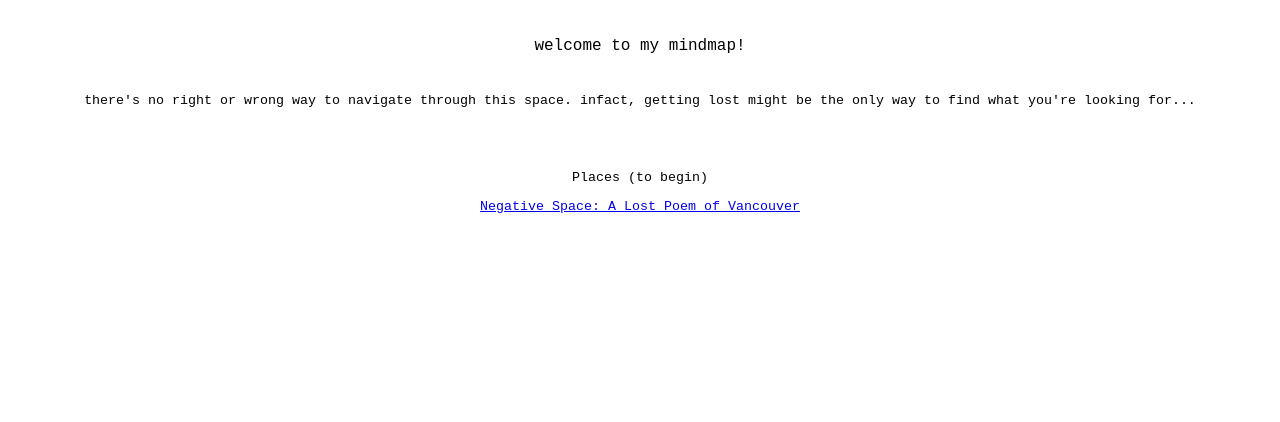
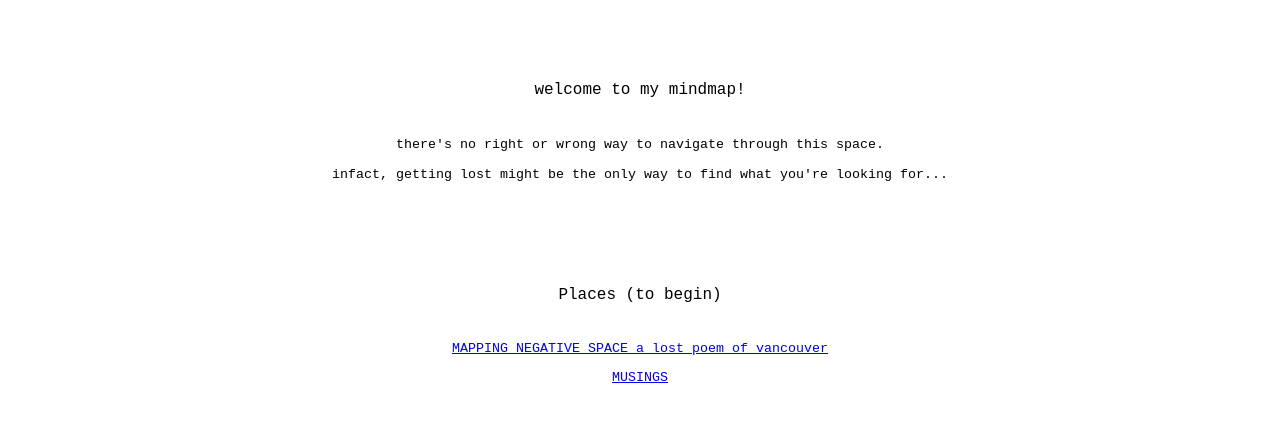
Before and after one commit to lilydemet/lilydemet.github.io, a plain HTML site: page index.html in a window 1280 px wide. Drawn offline with Linux system fonts and the light colour scheme.

Commit message:
styling pages

```diff
--- a/CCstyles.css
+++ b/CCstyles.css
@@ -0,0 +1,24 @@
+.title{
+    font-family: 'Courier New', Courier, monospace;
+    font-size: 12pt;
+    font-weight: lighter;
+    text-align: center;
+}
+.sub-title{
+    font-family: 'Courier New', Courier, monospace;
+    font-size: 12pt;
+    font-weight: lighter;
+    text-align: center;
+}
+.para{
+    font-family: 'Courier New', Courier, monospace;
+    font-size: 10pt;
+    font-weight: lighter;
+    text-align: center;
+}
+.menu-item{
+    font-family: 'Courier New', Courier, monospace;
+    font-size: 10pt;
+    font-weight: lighter;
+    text-align: center;
+}
--- a/index.html
+++ b/index.html
@@ -2,7 +2,7 @@
 <html>
     <head>
         <style>
-            .title{
+            .sub-title{
                 font-family: 'Courier New', Courier, monospace;
                 font-size: 12pt;
                 font-weight: lighter;
@@ -13,17 +13,26 @@
                 font-size: 10pt;
                 font-weight: lighter;
                 text-align: center;
-
+            }
+            .menu-item{
+                font-family: 'Courier New', Courier, monospace;
+                font-size: 10pt;
+                font-weight: lighter;
+                text-align: center;
             }
         </style>
 
     </head>
 <body>
-<h6 class="title">welcome to my mindmap!</h6>
-<p class="para">there's no right or wrong way to navigate through this space. infact, getting lost might be the only way to find what you're looking for...</p>
 <br>
 <br>
-<p class="para">Places (to begin)</p>
-<a href="./MappingNegativeSpace.html"><p class="para">Negative Space: A Lost Poem of Vancouver</p></a>
+<h6 class="sub-title">welcome to my mindmap!</h6>
+<p class="para">there's no right or wrong way to navigate through this space. <br> <br>infact, getting lost might be the only way to find what you're looking for...</p>
+<br>
+<br>
+<br>
+<h6 class="sub-title">Places (to begin)</h6>
+<a href="./negativespace.html"><p class="menu-item">MAPPING NEGATIVE SPACE a lost poem of vancouver</p></a>
+<a href="./musings/musings.html"><p class="menu-item">MUSINGS</p></a>
 </body>
 </html>
```
Also changed, not shown: MappingNegativeSpace.html (deleted, +0 -18 lines), negativespace.html (added, +31 -0 lines), NegativeSpace/Manifesto.html (deleted), manifesto.html (added), musings/musings.html (added), process-atlas.html (added), project-proposal.html (renamed from Proposal.html).
